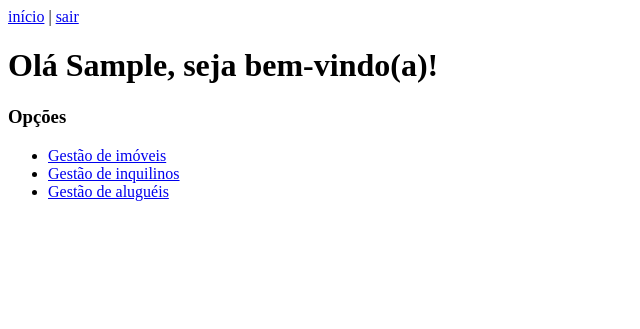
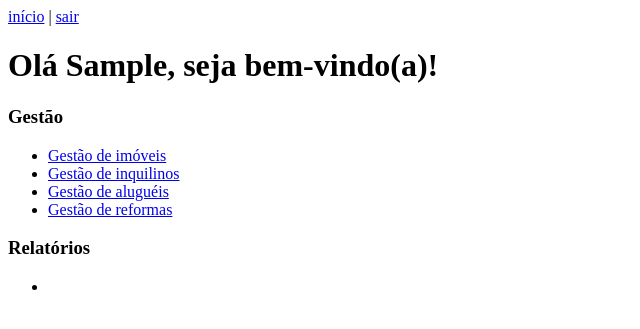
Before and after one commit to felipe-basina/imovelnanuvem, a Django app: page / in a window 1280 px wide. Shown: the top 329 px of the page, without its empty margins (0-640 px from the left). Run offline with Django 4.2, Linux system fonts and the light colour scheme; the visitor is signed in with stand-in values (Sample User, id 1); parts of the project's set-up code (start-up, migrations or seed data) failed here and were passed over.

Commit message:
Adicionado link para gestao de reformas.

```diff
--- a/innapp/templates/innapp/inicio.html
+++ b/innapp/templates/innapp/inicio.html
@@ -2,11 +2,17 @@
 {% block content %}
 
     <h1>{{ message }}</h1>
-    <h3>Opções</h3>
+    <h3>Gestão</h3>
     <ul>
         <li><a href="/imovel/lista">Gestão de imóveis</a></li>
         <li><a href="/inquilino/lista">Gestão de inquilinos</a></li>
         <li><a href="/aluguel/lista">Gestão de aluguéis</a></li>
+        <li><a href="/reforma/lista">Gestão de reformas</a></li>
+    </ul>
+
+    <h3>Relatórios</h3>
+    <ul>
+        <li></li>
     </ul>
 
 {% endblock %}
```
